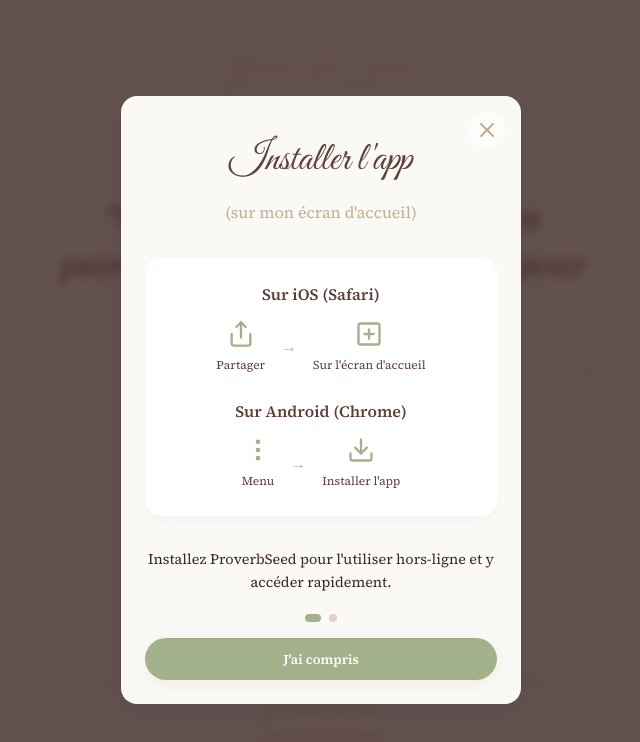
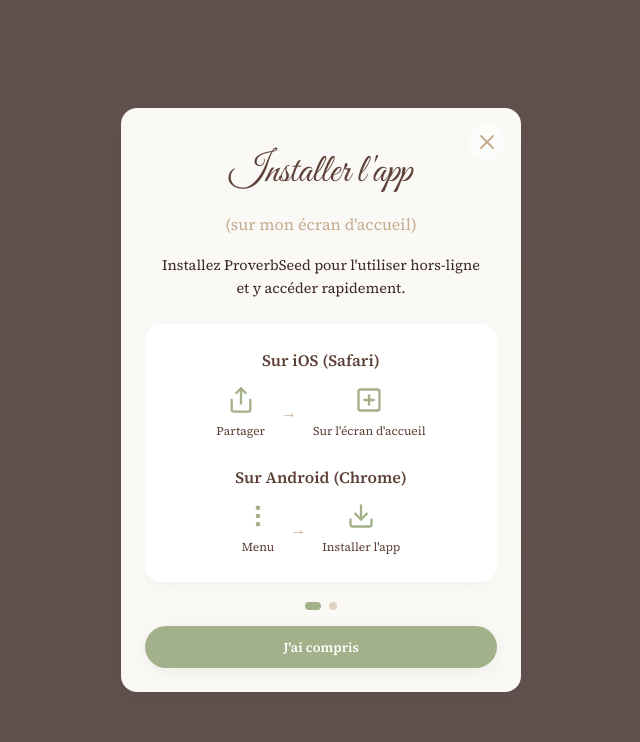
Before and after one commit to GouNiNi/proverbseed, a React (Vite) app: page / in a window 1280 px wide. Shown: the top 742 px of the page, without its empty margins (319-959 px from the left). Built offline with nearby package versions, Linux system fonts and the light colour scheme.

Commit message:
style: move app installation instruction above the illustration

```diff
--- a/src/components/TutorialOverlay.jsx
+++ b/src/components/TutorialOverlay.jsx
@@ -40,8 +40,12 @@
                 {step === 1 && (
                     <div className="tutorial-content fade-enter fade-enter-active">
                         <h2 className="title-font" style={{ fontSize: '2.5rem', textAlign: 'center', marginBottom: '8px' }}>Installer l'app</h2>
-                        <p style={{ textAlign: 'center', color: 'var(--color-supporting)', marginBottom: '32px' }}>
+                        <p style={{ textAlign: 'center', color: 'var(--color-supporting)', marginBottom: '16px' }}>
                             (sur mon écran d'accueil)
+                        </p>
+
+                        <p style={{ textAlign: 'center', marginBottom: '24px', fontSize: '0.9rem', padding: '0 10px' }}>
+                            Installez ProverbSeed pour l'utiliser hors-ligne et y accéder rapidement.
                         </p>
 
                         <div className="tutorial-illustration">
@@ -76,9 +80,6 @@
                             </div>
                         </div>
 
-                        <p style={{ textAlign: 'center', marginTop: '32px', fontSize: '0.9rem' }}>
-                            Installez ProverbSeed pour l'utiliser hors-ligne et y accéder rapidement.
-                        </p>
                     </div>
                 )}
 
```
